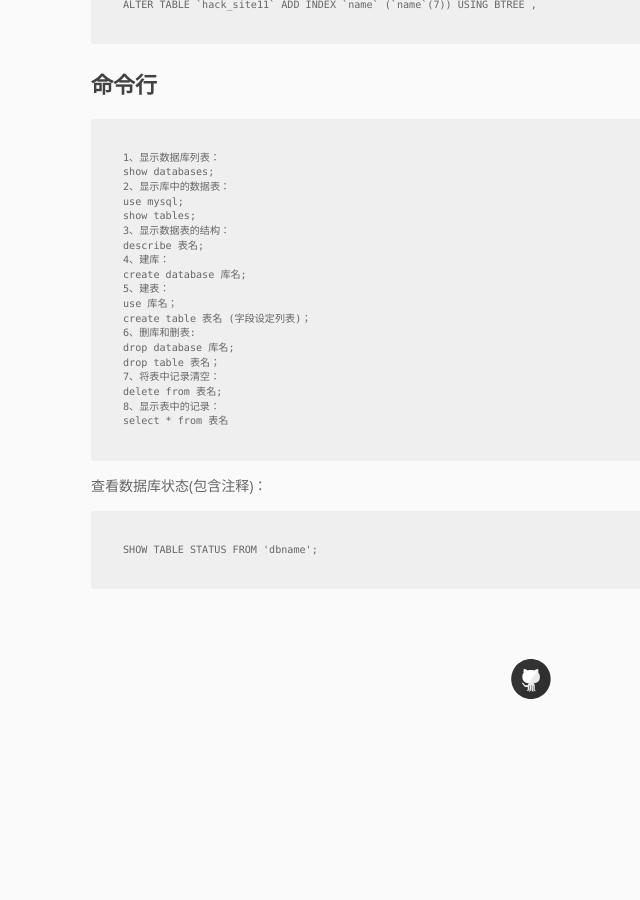
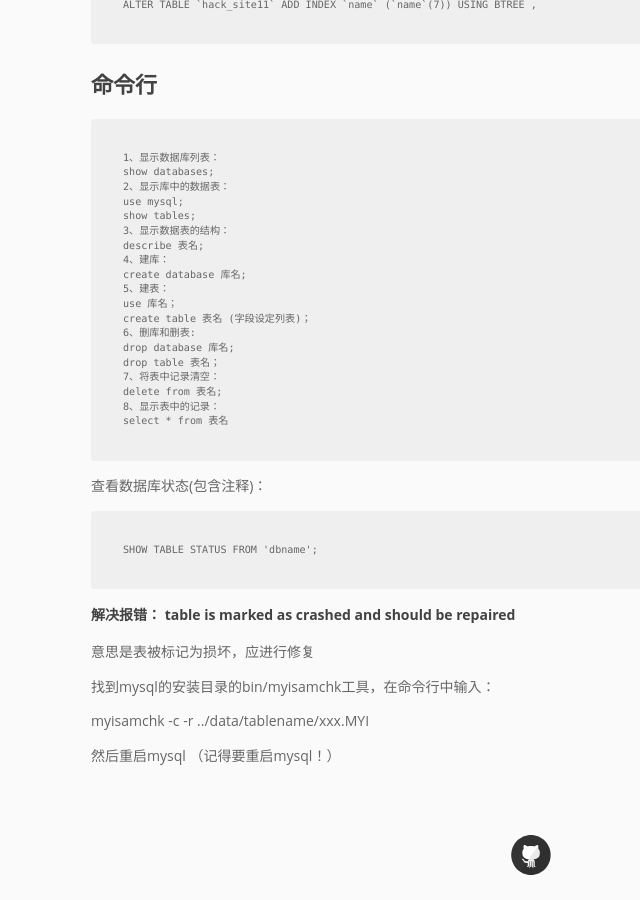
Before and after one commit to pingmalu/pingmalu.github.io, a Jekyll site: the page built from _posts/2015-12-07-MySQL日常笔记.md, in a window 1280 px wide and 900 px high, scrolled down 3869 px. Shown: the whole window, without its empty margins (109-749 px from the left). Built offline with Jekyll 4.4.1, drawn with Linux system fonts in a browser that asks for light colours; nearby versions of some CDN libraries; before the commit the page ends 4593 px from its top, so only the background shows below that.

Commit message:
'update'

```diff
--- a/_posts/2015-12-07-MySQL日常笔记.md
+++ b/_posts/2015-12-07-MySQL日常笔记.md
@@ -169,3 +169,14 @@ ALTER TABLE table_name ADD KEY(column_name(prefix_length));
 查看数据库状态(包含注释)：
 
 	SHOW TABLE STATUS FROM 'dbname';
+
+
+### 解决报错： table is marked as crashed and should be repaired
+
+意思是表被标记为损坏，应进行修复
+
+找到mysql的安装目录的bin/myisamchk工具，在命令行中输入：
+
+myisamchk -c -r ../data/tablename/xxx.MYI
+
+然后重启mysql （记得要重启mysql！）
```
